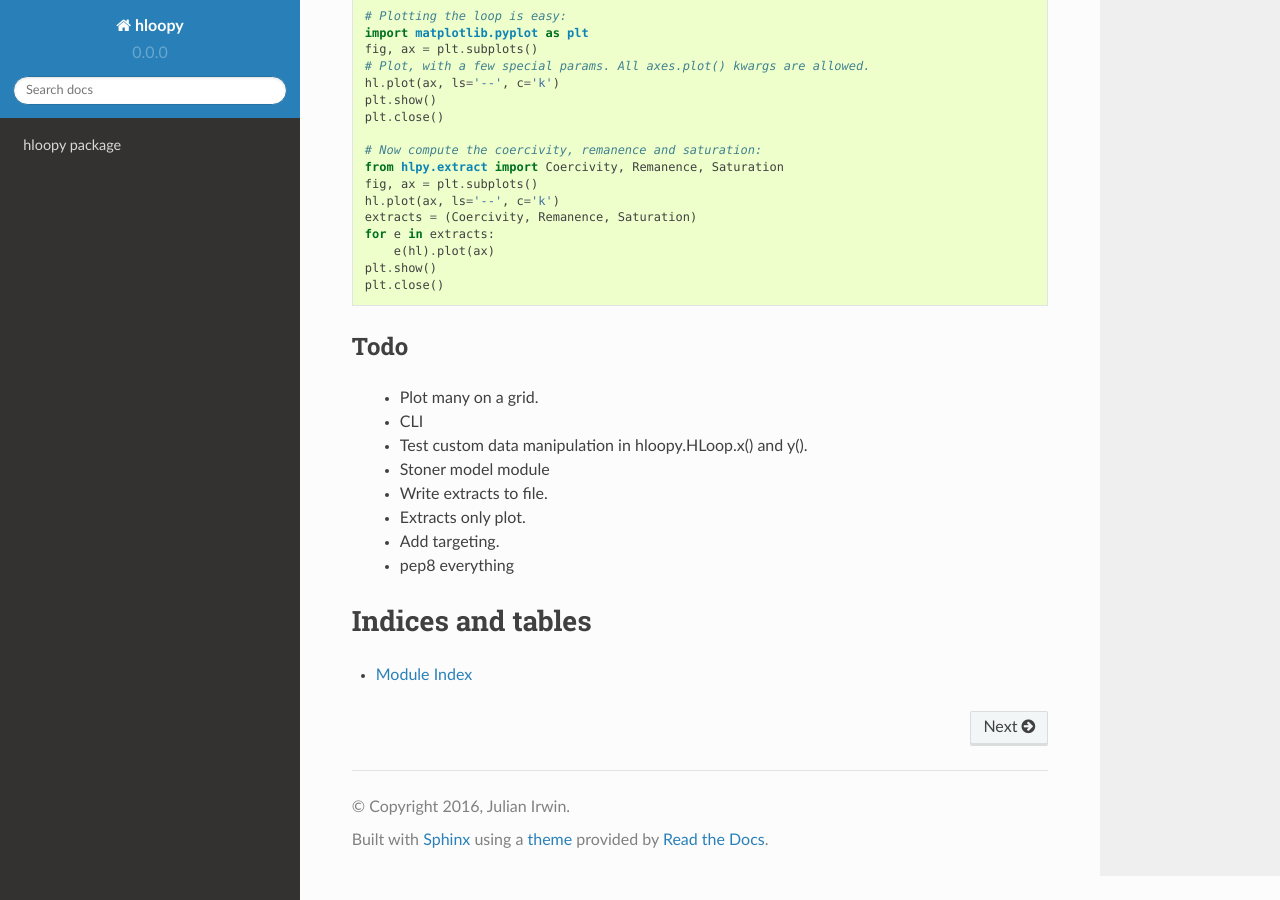
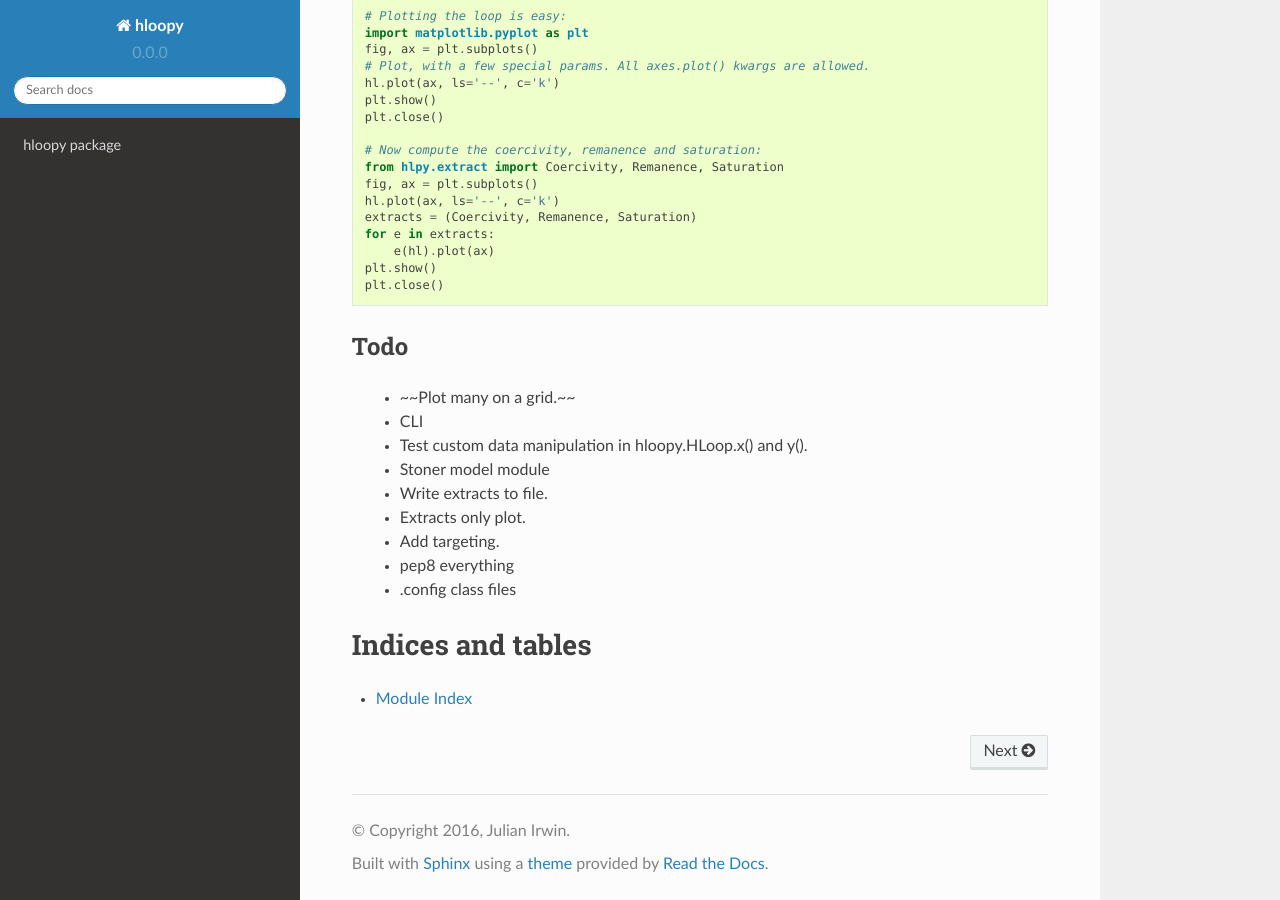
Before and after one commit to julianirwin/hloopy, a Sphinx documentation site: the page built from doc/index.rst, in a window 1280 px wide and 900 px high, scrolled down 761 px. Built offline with Sphinx 7.4.7 and the Read the Docs theme 2.0.0, drawn with Linux system fonts in a browser that asks for light colours.

Commit message:
updated todo; working on .config classes

```diff
--- a/doc/index.rst
+++ b/doc/index.rst
@@ -56,7 +56,7 @@ APIs we all know and love.
 Todo
 ----
 
-  - Plot many on a grid.
+  - ~~Plot many on a grid.~~
   - CLI
   - Test custom data manipulation in hloopy.HLoop.x() and y().
   - Stoner model module
@@ -64,6 +64,7 @@ Todo
   - Extracts only plot.
   - Add targeting.
   - pep8 everything
+  - .config class files
 
 
 
```
Also changed, not shown: hloopy/__init__.py (+30 -0 lines).
